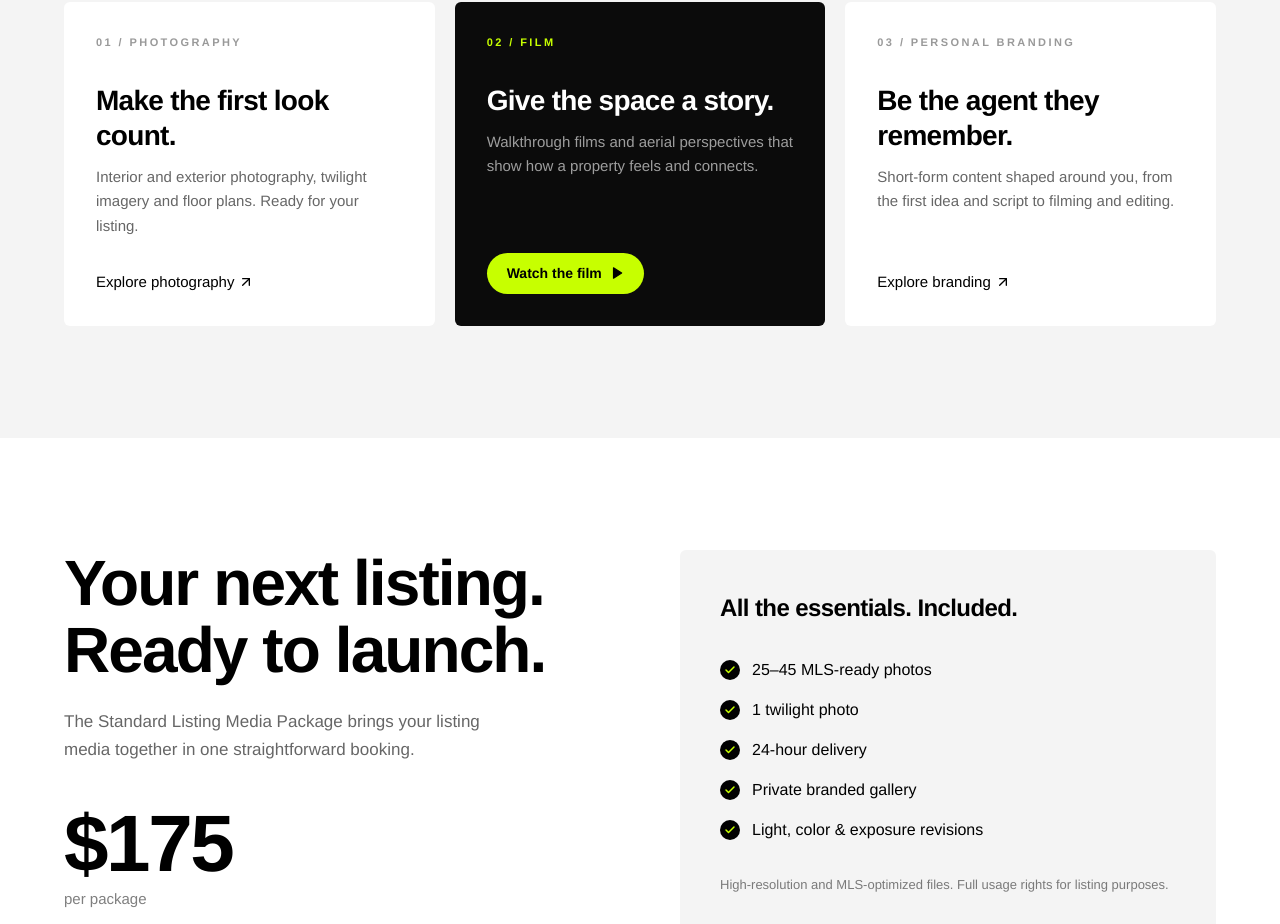
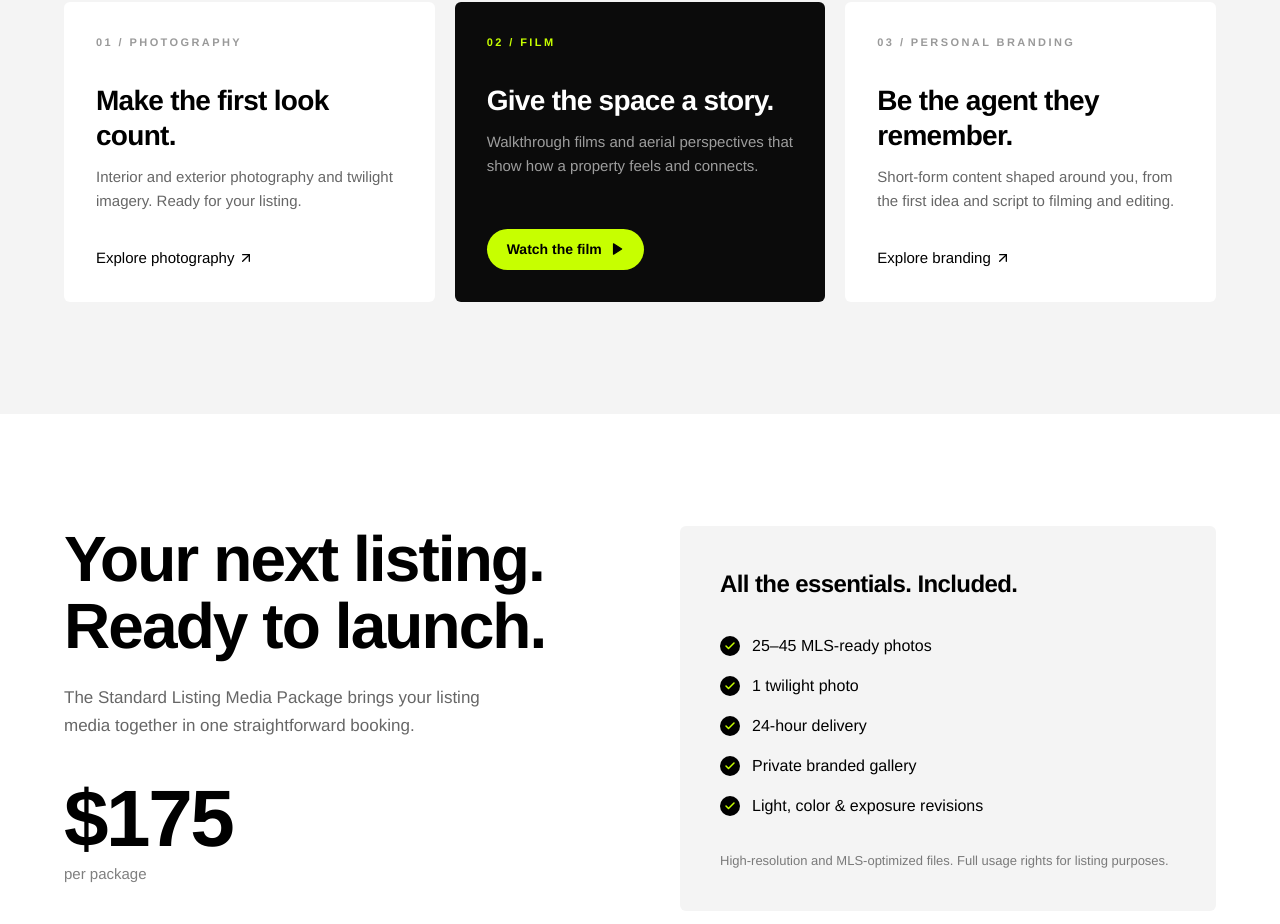
Before and after one commit to Imtiaj007zee/Luxentra-Media-, a React (Vite) app: page / in a window 1280 px wide. Shown: the part 2561-3485 px from the top of the page. Built offline with nearby package versions, Linux system fonts and the light colour scheme.

Commit message:
Remove floor plans from photography service card copy

```diff
--- a/src/react-app/pages/Home.tsx
+++ b/src/react-app/pages/Home.tsx
@@ -9,7 +9,7 @@ const SERVICES = [
     n: "01",
     label: "PHOTOGRAPHY",
     title: "Make the first look count.",
-    copy: "Interior and exterior photography, twilight imagery and floor plans. Ready for your listing.",
+    copy: "Interior and exterior photography and twilight imagery. Ready for your listing.",
     cta: "Explore photography",
     dark: false,
   },
```
